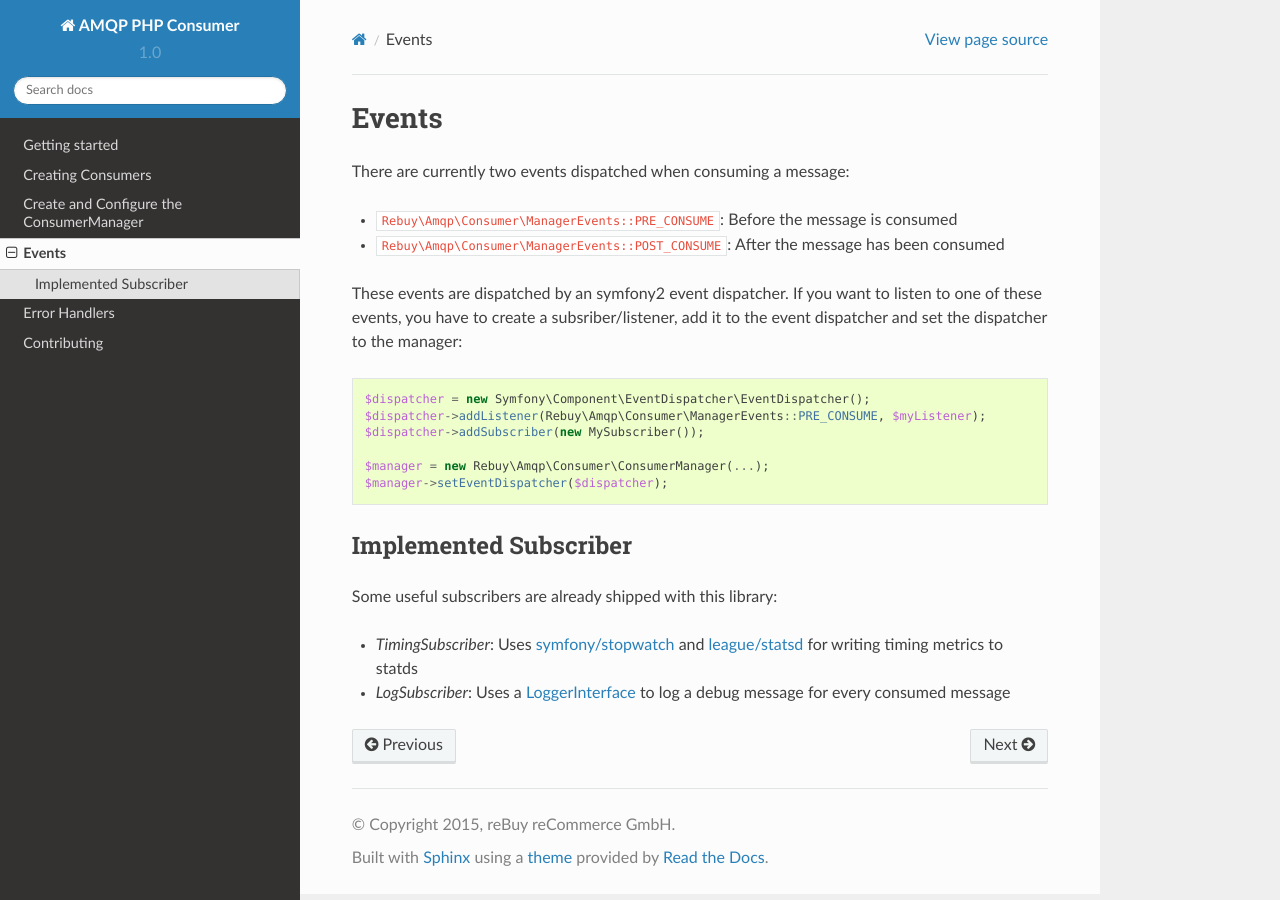
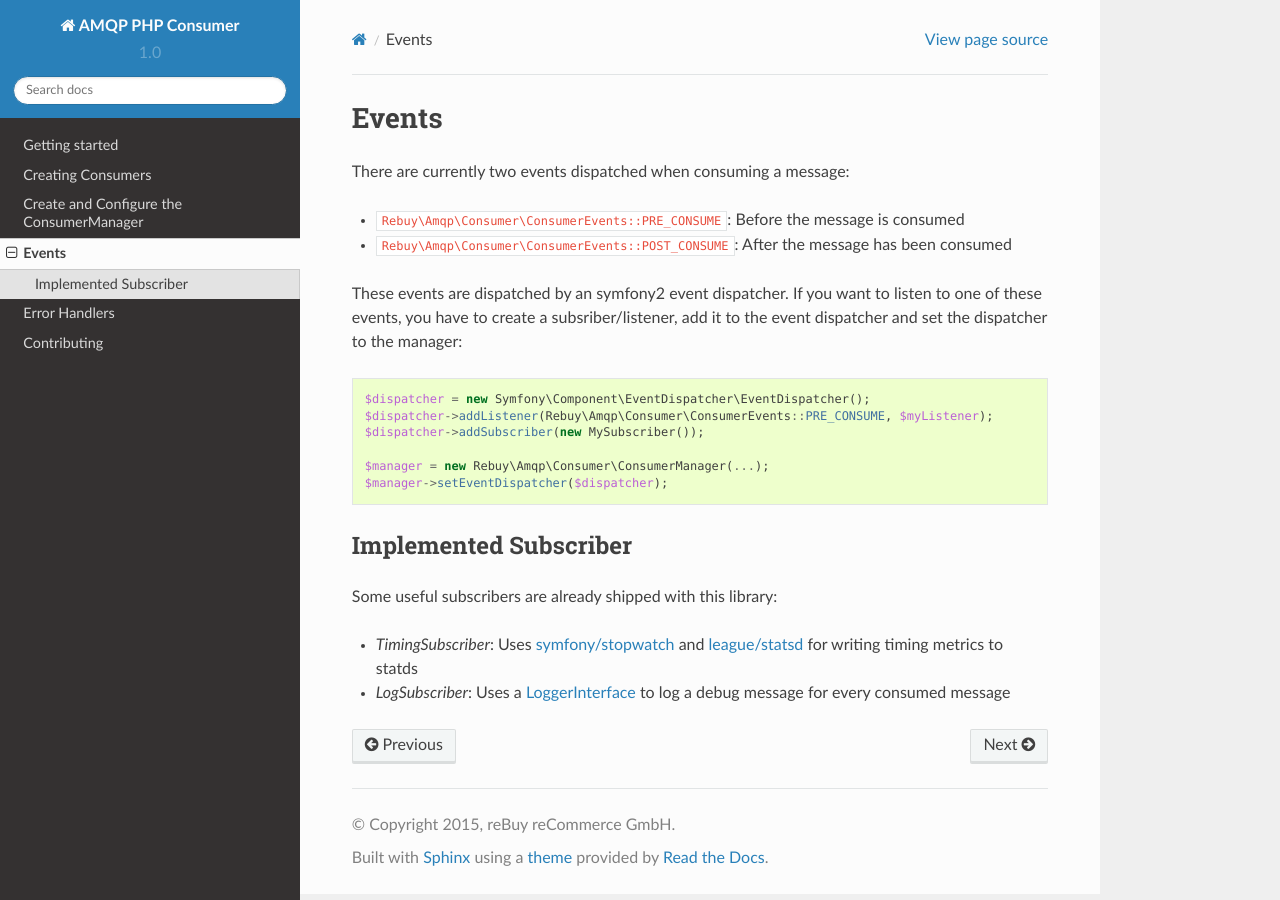
Before and after one commit to rebuy-de/amqp-php-consumer, a Sphinx documentation site: the page built from doc/events.rst, in a window 1280 px wide. Built offline with Sphinx 7.4.7 and the Read the Docs theme 2.0.0, drawn with Linux system fonts in a browser that asks for light colours.

Commit message:
Adjust docs to reflect event name change

```diff
--- a/doc/events.rst
+++ b/doc/events.rst
@@ -3,14 +3,14 @@ Events
 
 There are currently two events dispatched when consuming a message:
 
-- ``Rebuy\Amqp\Consumer\ManagerEvents::PRE_CONSUME``: Before the message is consumed
-- ``Rebuy\Amqp\Consumer\ManagerEvents::POST_CONSUME``: After the message has been consumed
+- ``Rebuy\Amqp\Consumer\ConsumerEvents::PRE_CONSUME``: Before the message is consumed
+- ``Rebuy\Amqp\Consumer\ConsumerEvents::POST_CONSUME``: After the message has been consumed
 
 These events are dispatched by an symfony2 event dispatcher. If you want to listen to one of these events, you have
 to create a subsriber/listener, add it to the event dispatcher and set the dispatcher to the manager::
 
     $dispatcher = new Symfony\Component\EventDispatcher\EventDispatcher();
-    $dispatcher->addListener(Rebuy\Amqp\Consumer\ManagerEvents::PRE_CONSUME, $myListener);
+    $dispatcher->addListener(Rebuy\Amqp\Consumer\ConsumerEvents::PRE_CONSUME, $myListener);
     $dispatcher->addSubscriber(new MySubscriber());
 
     $manager = new Rebuy\Amqp\Consumer\ConsumerManager(...);
```
